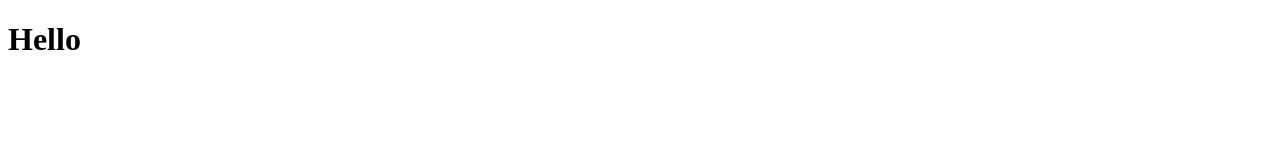
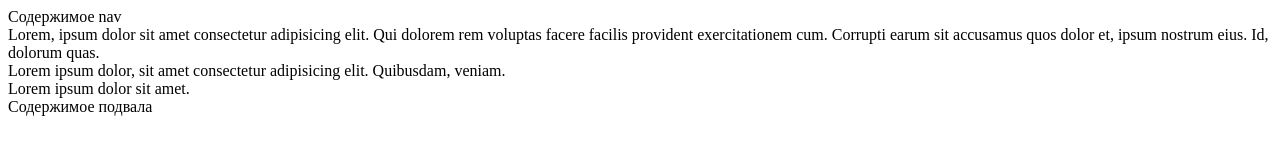
Before and after one commit to DmitryChues/Web, a plain HTML site: page 2022/html_tags_1/html_tags_1/index.html in a window 1280 px wide. Drawn offline with Linux system fonts and the light colour scheme.

Commit message:
first commit

```diff
--- a/2022/html_tags_1/html_tags_1/index.html
+++ b/2022/html_tags_1/html_tags_1/index.html
@@ -1,13 +1,30 @@
 <!DOCTYPE html>
-<html lang="en">
+<html lang="ru">
 
 <head>
-	<title>My First Project</title>
+	<title>Знакомство с HTML тегами. Часть №1</title>
 	<meta http-equiv="Content-type" content="text/html;charset=UTF-8" />
 </head>
 
 <body>
-	<h1>Hello</h1>
+	<header>
+		<nav>
+			Содержимое nav
+		</nav>
+	</header>
+	<div>
+		Lorem, ipsum dolor sit amet consectetur adipisicing elit. Qui dolorem rem voluptas facere facilis provident
+		exercitationem cum. Corrupti earum sit accusamus quos dolor et, ipsum nostrum eius. Id, dolorum quas.
+	</div>
+	<div>
+		Lorem ipsum dolor, sit amet consectetur adipisicing elit. Quibusdam, veniam.
+	</div>
+	<div>
+		Lorem ipsum dolor sit amet.
+	</div>
+	<footer>
+		Содержимое подвала
+	</footer>
 </body>
 
 </html>
```
